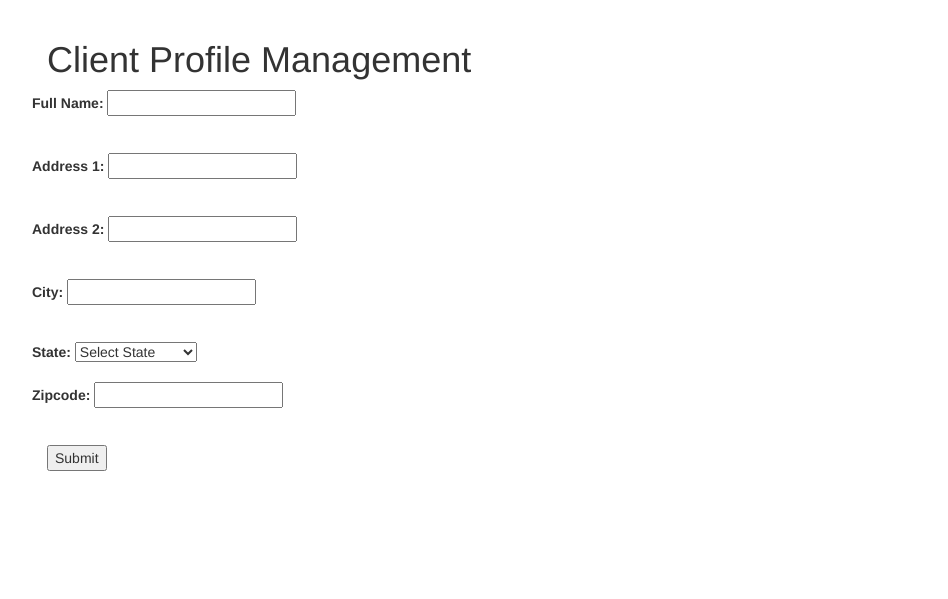
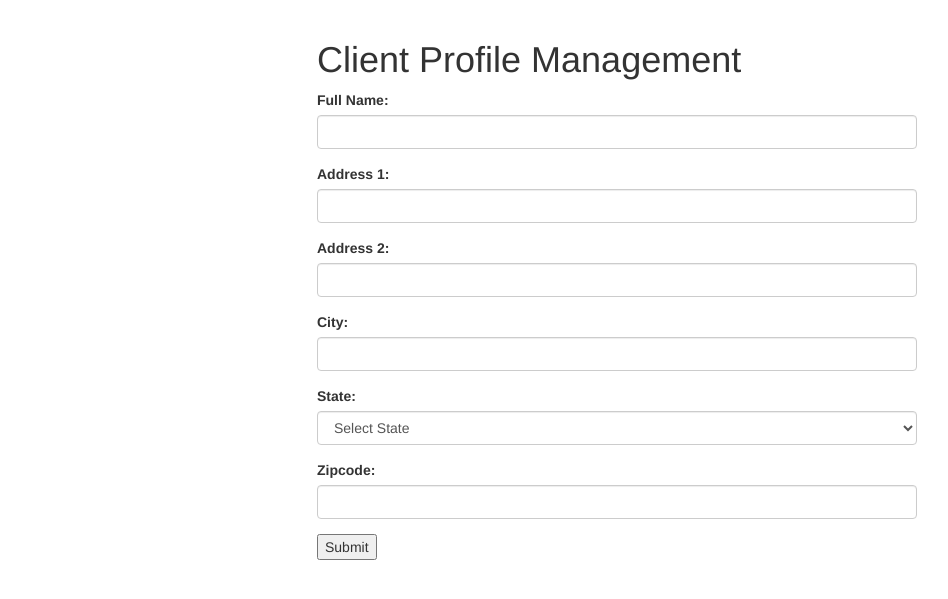
Before and after one commit to DevThorough/Software_Design_G63_Project, a Flask app: page /profile in a window 1280 px wide. Shown: the part 50-649 px from the top of the page, without its empty margins (23-971 px from the left). Run offline with Flask 3, Linux system fonts and the light colour scheme; the visitor is signed in with stand-in values (Sample User, id 1).

Commit message:
style changes on profile and register page

```diff
--- a/website/templates/profile.html
+++ b/website/templates/profile.html
@@ -2,6 +2,10 @@
 {% block title %}Client Profile Management{% endblock %}
 {% block content %}
     <style>
+        section {
+            max-width: 600px;
+            margin: auto;
+        }
         .content-body, .hide-cancel {
             display: none;
         }
@@ -9,7 +13,8 @@
             display: block;
         }
     </style>
-    <h1>Client Profile Management</h1>
+    <section>
+        <h1>Client Profile Management</h1>
 
     <div id="profileInfo" class="content-body show-active">
         <p>{{fullName}}</p>
@@ -20,30 +25,32 @@
         <p>{{zipCode}}</p>
         <button type="button" class="edit-btn btn-group1">Edit</button>
     </div>
-    <form action="#" method="post" id="profileEdit" class="content-body standard-form form-horizontal">
+    <form action="#" method="post" id="profileEdit" class="content-body standard-form">
         <div class="form-group">
-            <label for="fullname">Full Name:</label>
-            <input type="text" id="fullname" name="fullname" maxlength="50" required><br><br>
+            <label class="control-label " for="fullname">Full Name:</label>
+            <div class="">
+            <input class="form-control" type="text" id="fullname" name="fullname" maxlength="50" required>
+            </div>
         </div>
 
         <div class="form-group">
-            <label for="address1">Address 1:</label>
-            <input type="text" id="address1" name="address1" maxlength="100" required><br><br>
+            <label class="control-label" for="address1">Address 1:</label>
+            <input class="form-control" type="text" id="address1" name="address1" maxlength="100" required>
         </div>
 
         <div class="form-group">
-            <label for="address2">Address 2:</label>
-            <input type="text" id="address2" name="address2" maxlength="100"><br><br>
+            <label class="control-label" for="address2">Address 2:</label>
+            <input class="form-control" type="text" id="address2" name="address2" maxlength="100">
         </div>
 
         <div class="form-group">
-            <label for="city">City:</label>
-            <input type="text" id="city" name="city" maxlength="100" required><br><br>
+            <label class="control-label" for="city">City:</label>
+            <input class="form-control" type="text" id="city" name="city" maxlength="100" required>
         </div>
 
         <div class="form-group">
-            <label for="state">State:</label>
-            <select id="state" name="state" required>
+            <label class="control-label" for="state">State:</label>
+            <select class="form-control" id="state" name="state" required>
                 <option value="" disabled selected>Select State</option>
                 <option value="AL">Alabama</option>
                 <option value="AK">Alaska</option>
@@ -99,13 +106,15 @@
         </div>
 
         <div class="form-group">
-            <label for="zipcode">Zipcode:</label>
-            <input type="text" id="zipcode" name="zipcode" maxlength="9" pattern="[0-9]{5,}" title="Zipcode must be at least 5 digits" required><br><br>
+            <label class="control-label" for="zipcode">Zipcode:</label>
+            <input class="form-control" type="text" id="zipcode" name="zipcode" maxlength="9" pattern="[0-9]{5,}" title="Zipcode must be at least 5 digits" required>
         </div>
 
         <input type="submit" value="Submit">
         <button type="button" id="profileCancelBtn" class="cancel-btn btn-group1">Cancel</button>
     </form>
+    </section>
+
     <script>
         let record = "{{onRecord}}";
         if (record == "False"){
--- a/website/templates/registration.html
+++ b/website/templates/registration.html
@@ -12,7 +12,7 @@
             <input type="password" name="password" minlength="3" required>
             <br>
             <input type="submit" class="btn btn-primary" name="reg" value="Register">
-            </br>
+            <p>Already have an account? <a href="/login">Login</a></p>
         </div>
     </form>
 {% endblock %}
```
